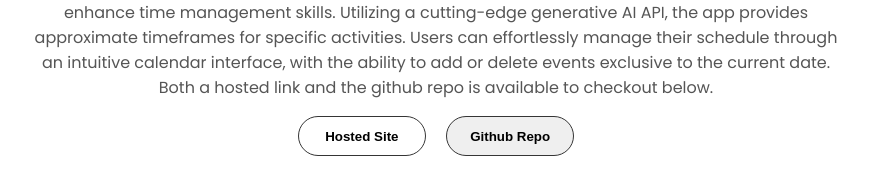
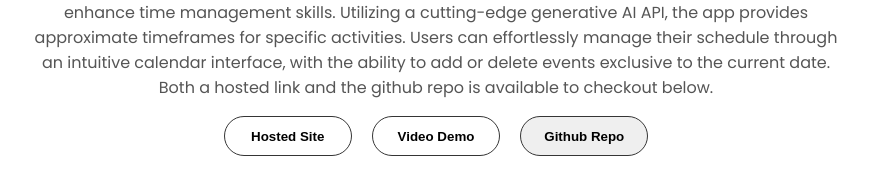
Before and after one commit to Danmoham/Site, a plain HTML site: page index.html in a window 1280 px wide. Shown: the part 2408-2577 px from the top of the page, without its empty margins (204-1075 px from the left). Drawn offline with nearby package versions, Linux system fonts and the light colour scheme.

Commit message:
added link to video demo

```diff
--- a/index.html
+++ b/index.html
@@ -106,6 +106,8 @@
                 </p>
                 </div>
             <button class="btn btn-color-2" onclick="location.href='https://ticktocktask.netlify.app/'">Hosted Site
+            </button>
+            <button class="btn btn-color-2" onclick="location.href='https://vimeo.com/893255262?share=copy'">Video Demo
             </button>
             <button class="btn btn-color-1" onclick="location.href='https://github.com/Danmoham/PublicTickTockTrack/'"> Github Repo
             </button>
```
